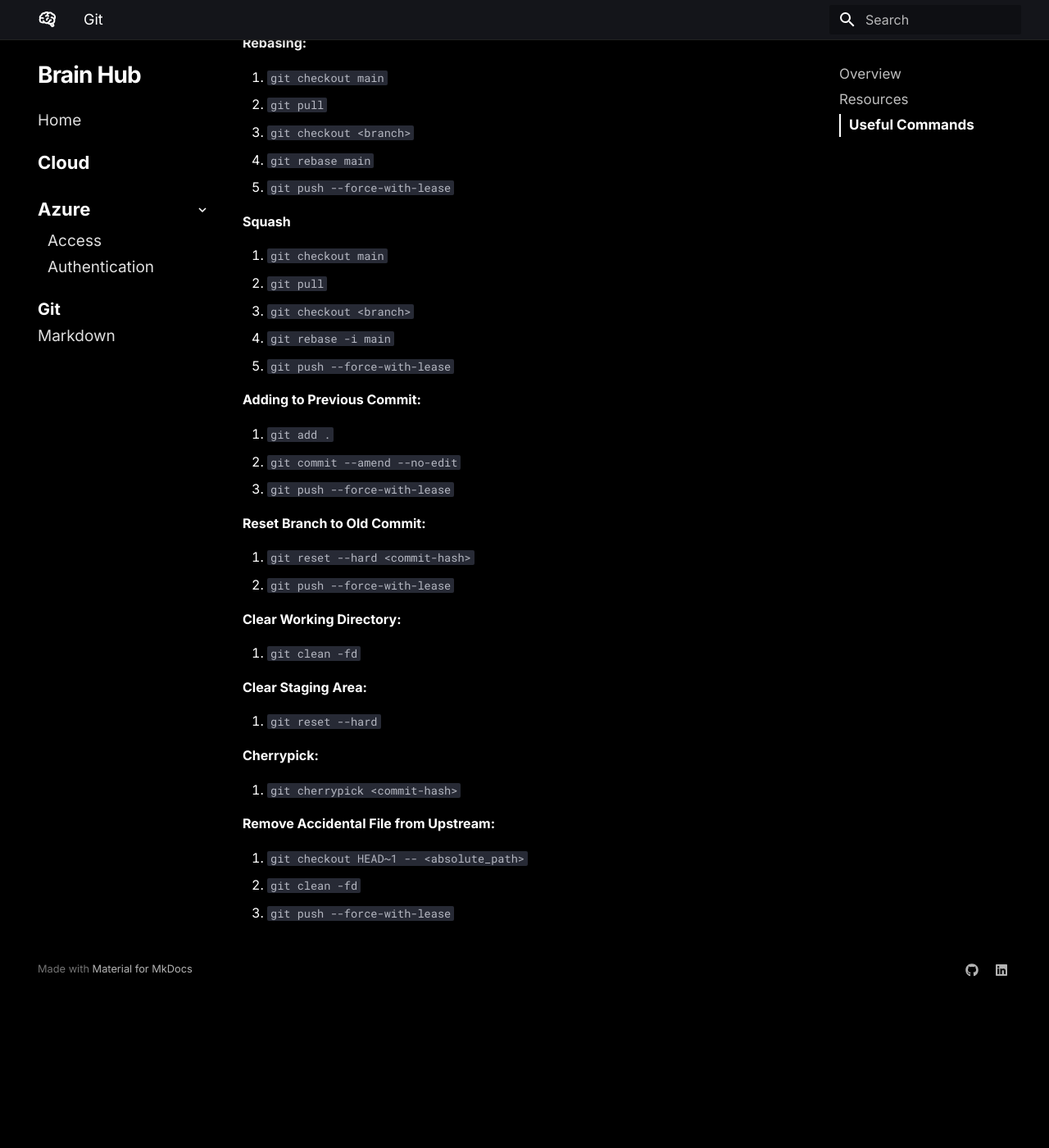
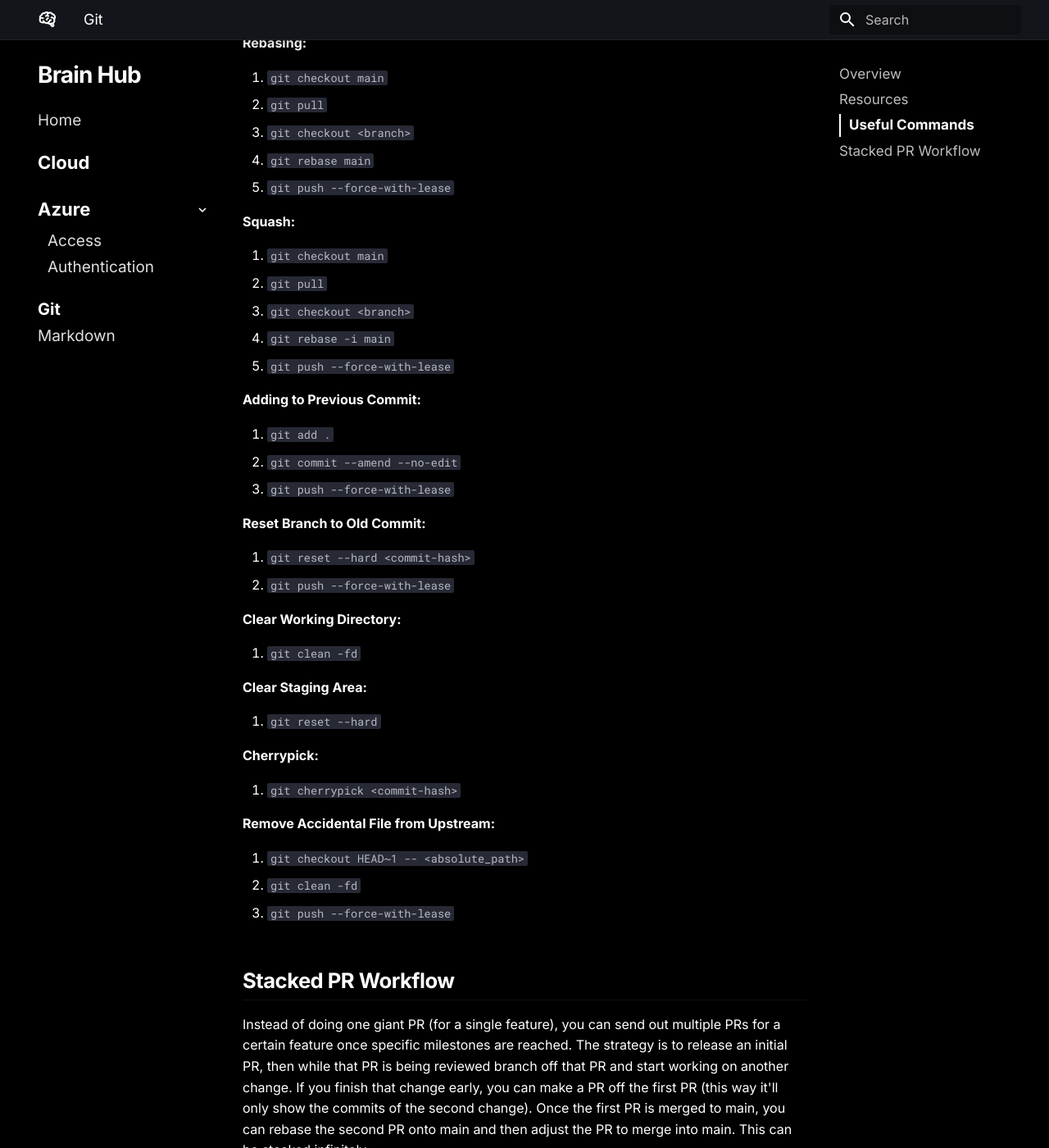
Before and after one commit to Brian-Lin-2/brain-hub, an MkDocs documentation site: the page built from docs/git.md, in a window 1280 px wide and 1400 px high, scrolled down 1730 px. Shown: the whole window at 82% size. Built offline with MkDocs 1.6.1 and Material for MkDocs 9.7.7, drawn with Linux system fonts in a browser that asks for light colours; before the commit the page ends 2944 px from its top, so only the background shows below that; some of the changed text lies outside the part shown.

```diff
--- a/docs/git.md
+++ b/docs/git.md
@@ -42,7 +42,7 @@ Git mainly consists of your local environment and the remote upstream environmen
 4. `git rebase main`
 5. `git push --force-with-lease`
 
-**Squash**
+**Squash:**
 
 1. `git checkout main`
 2. `git pull`
@@ -78,3 +78,7 @@ Git mainly consists of your local environment and the remote upstream environmen
 1. `git checkout HEAD~1 -- <absolute_path>`
 2. `git clean -fd`
 3. `git push --force-with-lease`
+
+## Stacked PR Workflow
+
+Instead of doing one giant PR (for a single feature), you can send out multiple PRs for a certain feature once specific milestones are reached. The strategy is to release an initial PR, then while that PR is being reviewed branch off that PR and start working on another change. If you finish that change early, you can make a PR off the first PR (this way it'll only show the commits of the second change). Once the first PR is merged to main, you can rebase the second PR onto main and then adjust the PR to merge into main. This can be stacked infinitely.
```
Also changed, not shown: docs/cloud/cloud.md (added, +17 -0 lines), docs/system-design.md (+0 -1 lines).
